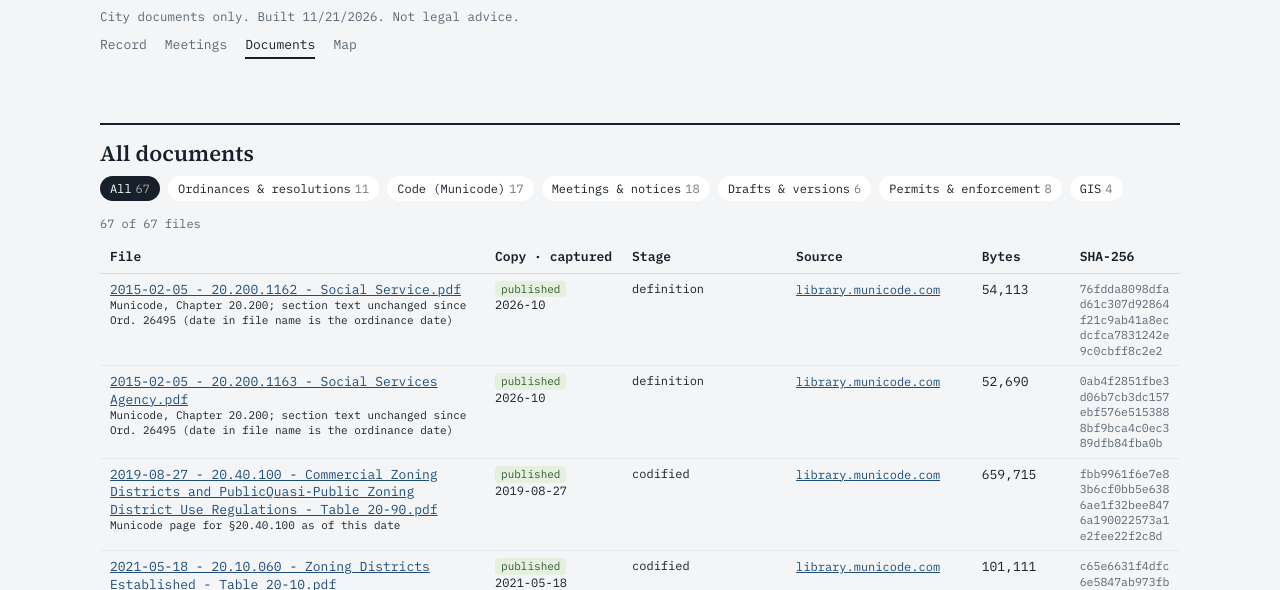
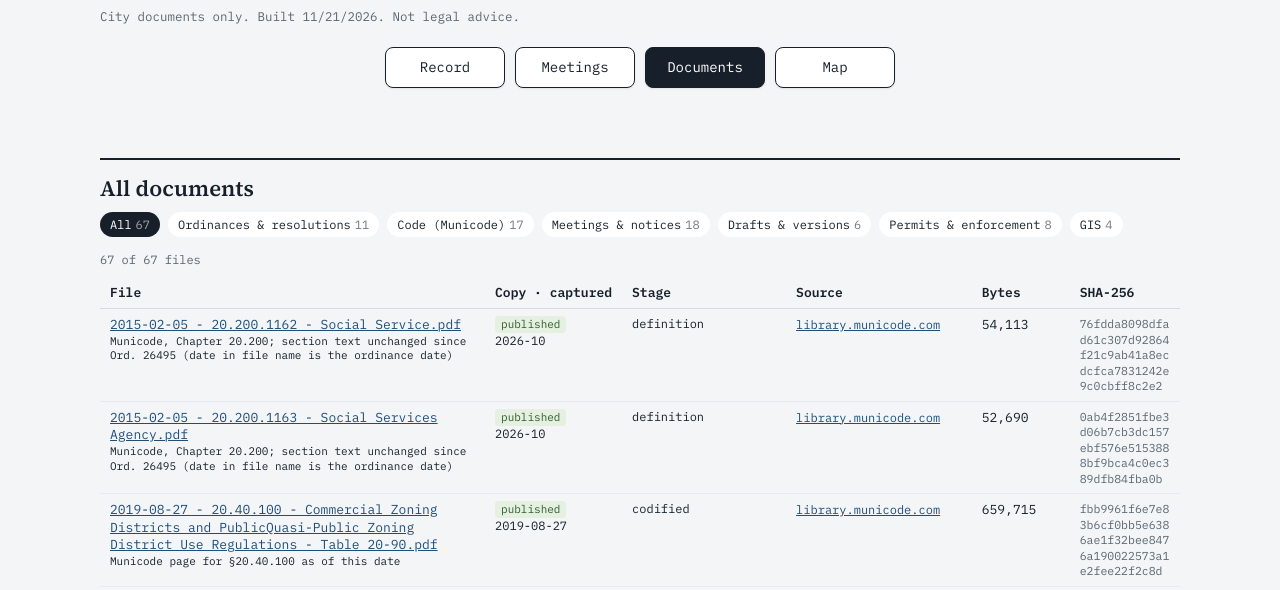
Before and after one commit to iamthepacosv/sj-table-20-138, a plain HTML site: page v2/documents.html in a window 1280 px wide. Shown: the part 196-786 px from the top of the page. Drawn offline with Linux system fonts and the light colour scheme.

Commit message:
v2 preview: nav buttons, pin

```diff
--- a/v2/documents.html
+++ b/v2/documents.html
@@ -144,9 +144,11 @@ footer{margin-top:56px;padding-top:14px;border-top:1px solid var(--rule);font-fa
 :root:not([data-theme="light"]) .kind.certified{background:#2b4a7e;color:#d9e6f5}
 .verlink{font-size:11px;font-weight:400}
 
-.nav{display:flex;gap:18px;margin:10px 0 0;font-family:var(--mono);font-size:13px}
-.nav a{color:var(--mute);text-decoration:none;border-bottom:2px solid transparent;padding-bottom:2px}
-.nav a.on{color:var(--fg);border-bottom-color:var(--fg)}
+.nav{display:flex;flex-wrap:wrap;justify-content:center;gap:10px;margin:22px 0 6px;font-family:var(--mono);font-size:14px}
+.nav a{color:var(--fg);text-decoration:none;padding:9px 18px;border:1.5px solid var(--fg);border-radius:8px;background:var(--paper);min-width:120px;text-align:center;box-shadow:0 1px 2px rgba(0,0,0,.08)}
+.nav a:hover{background:var(--fg);color:var(--paper)}
+.nav a.on{background:var(--fg);color:var(--paper)}
+@media (max-width:600px){.nav a{min-width:0;flex:1 1 40%;padding:10px 8px}}
 .chips{display:flex;flex-wrap:wrap;gap:8px;margin:10px 0 14px}
 .chips button{font-family:var(--mono);font-size:12px;padding:5px 10px;border:1px solid var(--line);border-radius:999px;background:var(--paper);color:var(--fg);cursor:pointer}
 .chips button.on{background:var(--fg);color:var(--paper);border-color:var(--fg)}
```
Also changed, not shown: docs/map.html (+1 -1 lines), v2/index.html (+6 -4 lines), v2/meetings.html (+5 -3 lines).
